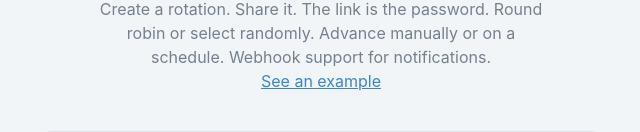
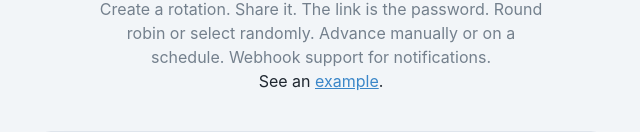
Before and after one commit to droctothorpe/robin-web, a React (Vite) app in the folder frontend/: page / in a window 1280 px wide. Shown: the part 132-264 px from the top of the page, without its empty margins (319-959 px from the left). Built offline with nearby package versions, Linux system fonts and the light colour scheme.

Commit message:
Link only the word example on the landing page
Signed-off-by: droctothorpe <mythicalsunlight@gmail.com>

```diff
--- a/frontend/src/pages/Landing.tsx
+++ b/frontend/src/pages/Landing.tsx
@@ -40,7 +40,7 @@ export default function Landing() {
           manually or on a schedule. Webhook support for notifications.
         </p>
         <p>
-          <Link to="/demo">See an example</Link>
+          See an <Link to="/demo">example</Link>.
         </p>
       </section>
 
```
